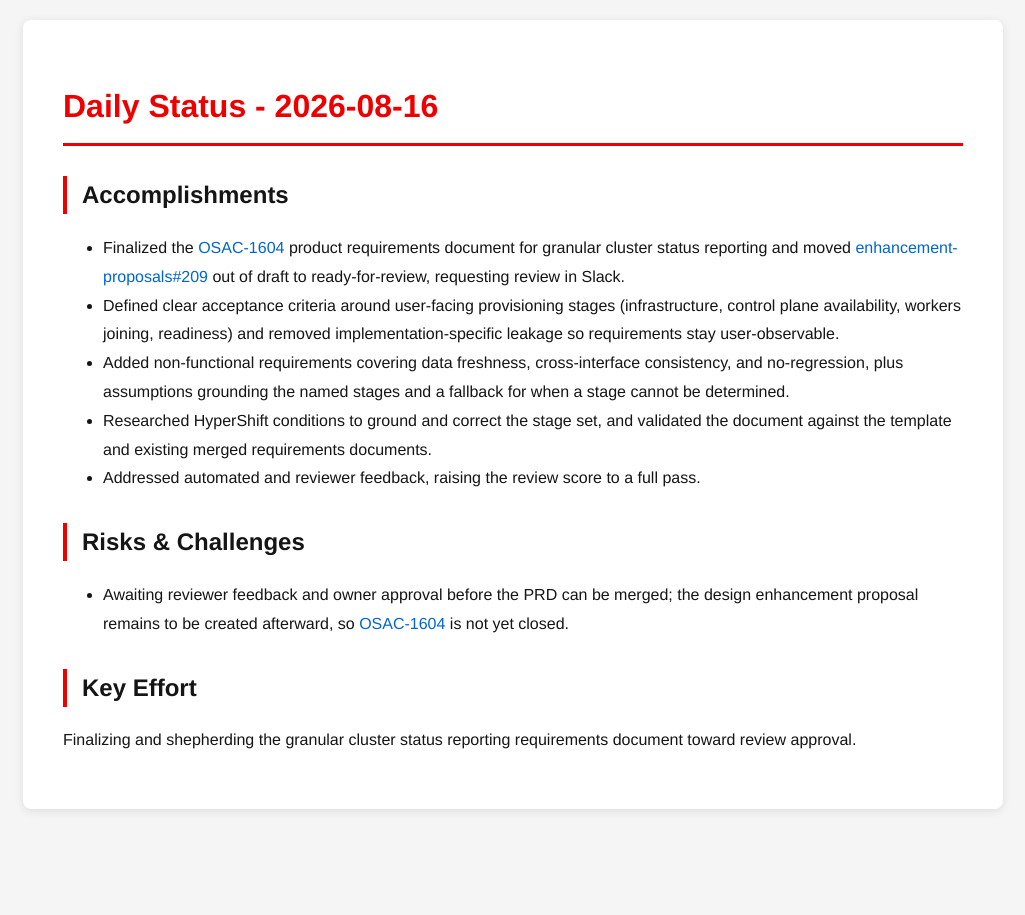
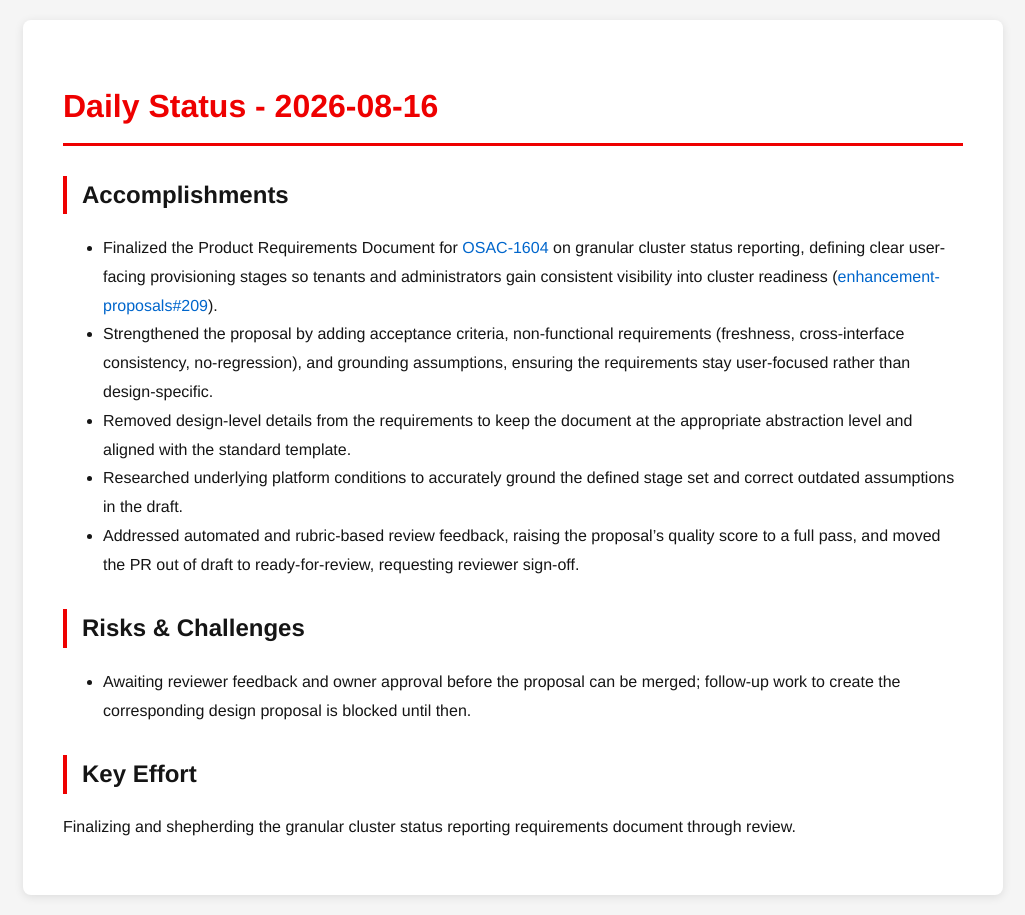
Before and after one commit to tzvatot/daily-status, a Jekyll site: the page built from 2026-08-16.md, in a window 1280 px wide. Shown: the whole page, without its empty margins (127-1152 px from the left). Built offline with Jekyll 4.4.1, drawn with Linux system fonts in a browser that asks for light colours.

Commit message:
Daily status update - 2026-08-16

```diff
--- a/2026-08-16.md
+++ b/2026-08-16.md
@@ -7,14 +7,14 @@ date: 2026-08-16
 # Daily Status - 2026-08-16
 
 ## Accomplishments
-- Finalized the [OSAC-1604](https://redhat.atlassian.net/browse/OSAC-1604) product requirements document for granular cluster status reporting and moved [enhancement-proposals#209](https://github.com/osac-project/enhancement-proposals/pull/209) out of draft to ready-for-review, requesting review in Slack.
-- Defined clear acceptance criteria around user-facing provisioning stages (infrastructure, control plane availability, workers joining, readiness) and removed implementation-specific leakage so requirements stay user-observable.
-- Added non-functional requirements covering data freshness, cross-interface consistency, and no-regression, plus assumptions grounding the named stages and a fallback for when a stage cannot be determined.
-- Researched HyperShift conditions to ground and correct the stage set, and validated the document against the template and existing merged requirements documents.
-- Addressed automated and reviewer feedback, raising the review score to a full pass.
+- Finalized the Product Requirements Document for [OSAC-1604](https://redhat.atlassian.net/browse/OSAC-1604) on granular cluster status reporting, defining clear user-facing provisioning stages so tenants and administrators gain consistent visibility into cluster readiness ([enhancement-proposals#209](https://github.com/osac-project/enhancement-proposals/pull/209)).
+- Strengthened the proposal by adding acceptance criteria, non-functional requirements (freshness, cross-interface consistency, no-regression), and grounding assumptions, ensuring the requirements stay user-focused rather than design-specific.
+- Removed design-level details from the requirements to keep the document at the appropriate abstraction level and aligned with the standard template.
+- Researched underlying platform conditions to accurately ground the defined stage set and correct outdated assumptions in the draft.
+- Addressed automated and rubric-based review feedback, raising the proposal's quality score to a full pass, and moved the PR out of draft to ready-for-review, requesting reviewer sign-off.
 
 ## Risks & Challenges
-- Awaiting reviewer feedback and owner approval before the PRD can be merged; the design enhancement proposal remains to be created afterward, so [OSAC-1604](https://redhat.atlassian.net/browse/OSAC-1604) is not yet closed.
+- Awaiting reviewer feedback and owner approval before the proposal can be merged; follow-up work to create the corresponding design proposal is blocked until then.
 
 ## Key Effort
-Finalizing and shepherding the granular cluster status reporting requirements document toward review approval.
+Finalizing and shepherding the granular cluster status reporting requirements document through review.
```
